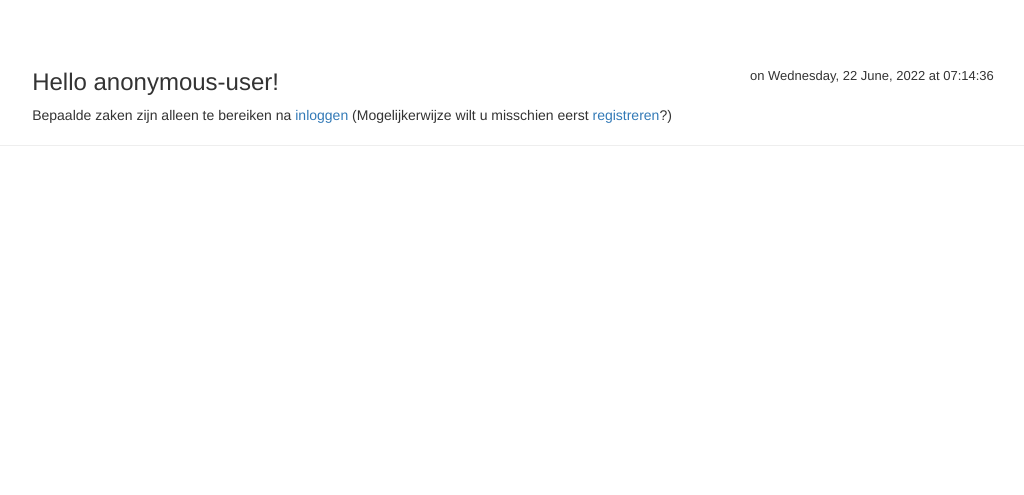
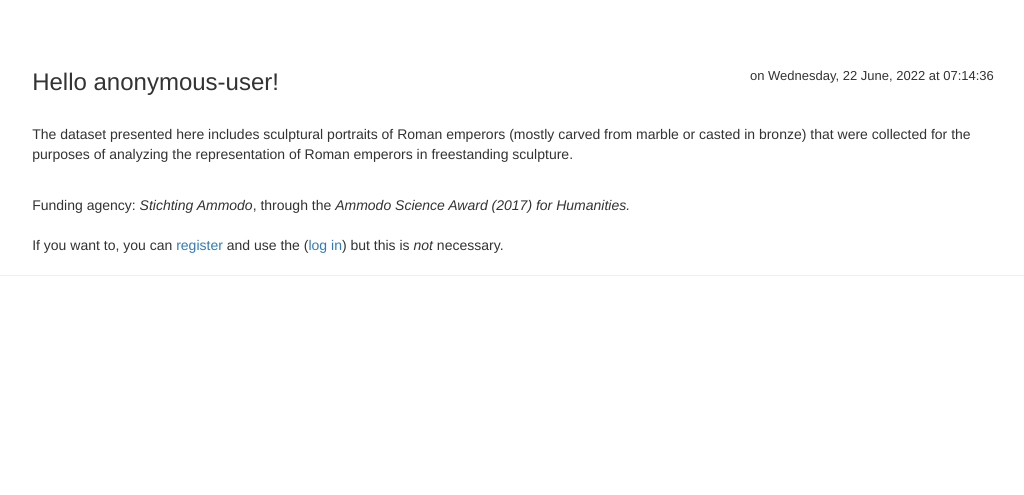
Before and after one commit to ThijsRU/Roman_Imperial_Portraits, a Django app: page / in a window 1280 px wide. Shown: the part 101-596 px from the top of the page, without its empty margins (127-1151 px from the left). Run offline with Django 3.2, Linux system fonts and the light colour scheme; some libraries are stand-ins or nearby versions.

Commit message:
Changes to the welcome text to make sure the user is not forced to use the log in. #17

```diff
--- a/Roman_Imperial_Portraits/ripdapp/templates/ripdapp/index.html
+++ b/Roman_Imperial_Portraits/ripdapp/templates/ripdapp/index.html
@@ -11,7 +11,7 @@
       </h3>
 
       {% if user.is_authenticated %}
-        <div>Welkom {{user.username}}</div>
+
         <br/>
 
         <p>The dataset presented here includes sculptural portraits of Roman emperors (mostly carved from marble or casted in bronze)
@@ -20,7 +20,7 @@
         <div>Funding agency: <i>Stichting Ammodo</i>, through the <i>Ammodo Science Award (2017) for Humanities.</i></div>
         <br/>
 
-        <div>(Or do you want to <a href="{% url 'logout' %}">log out</a>)?</div>
+        <div>(Do you want to <a href="{% url 'logout' %}">log out</a>)?</div>
 
         {% if user.is_superuser %}
           <div>
@@ -30,9 +30,15 @@
         {% endif %}
 
       {% else %}
+        <br/>
+        <p>The dataset presented here includes sculptural portraits of Roman emperors (mostly carved from marble or casted in bronze)
+            that were collected for the purposes of analyzing the representation of Roman emperors in freestanding sculpture.</p>
+        <br/>
+        <div>Funding agency: <i>Stichting Ammodo</i>, through the <i>Ammodo Science Award (2017) for Humanities.</i></div>
+        <br/>
+
         <div>
-          Bepaalde zaken zijn alleen te bereiken na <a href="{% url 'login' %}">inloggen</a>
-          (Mogelijkerwijze wilt u misschien eerst <a href="{% url 'signup' %}">registreren</a>?)
+          If you want to, you can <a href="{% url 'signup' %}">register</a> and use the (<a href="{% url 'login' %}">log in</a>) but this is <i>not</i> necessary.
         </div>
 
 
```
